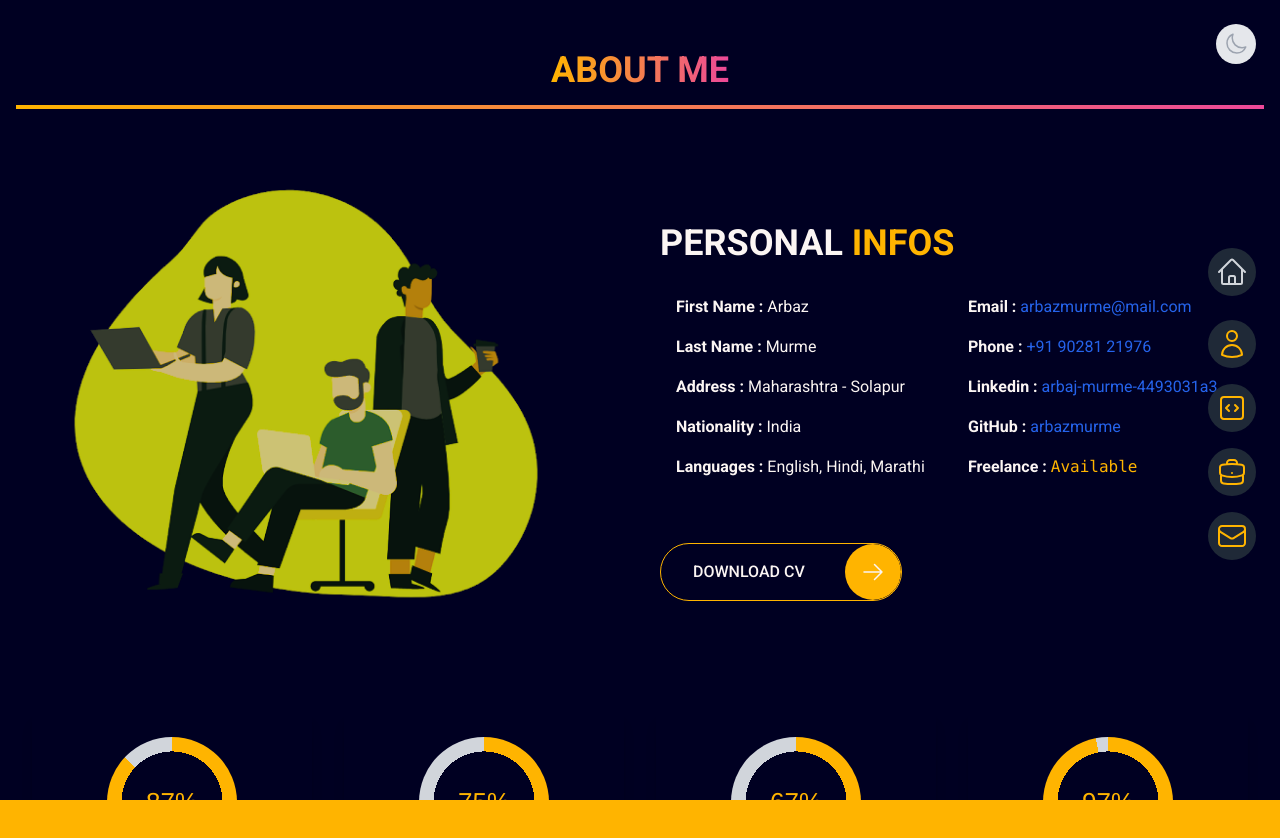
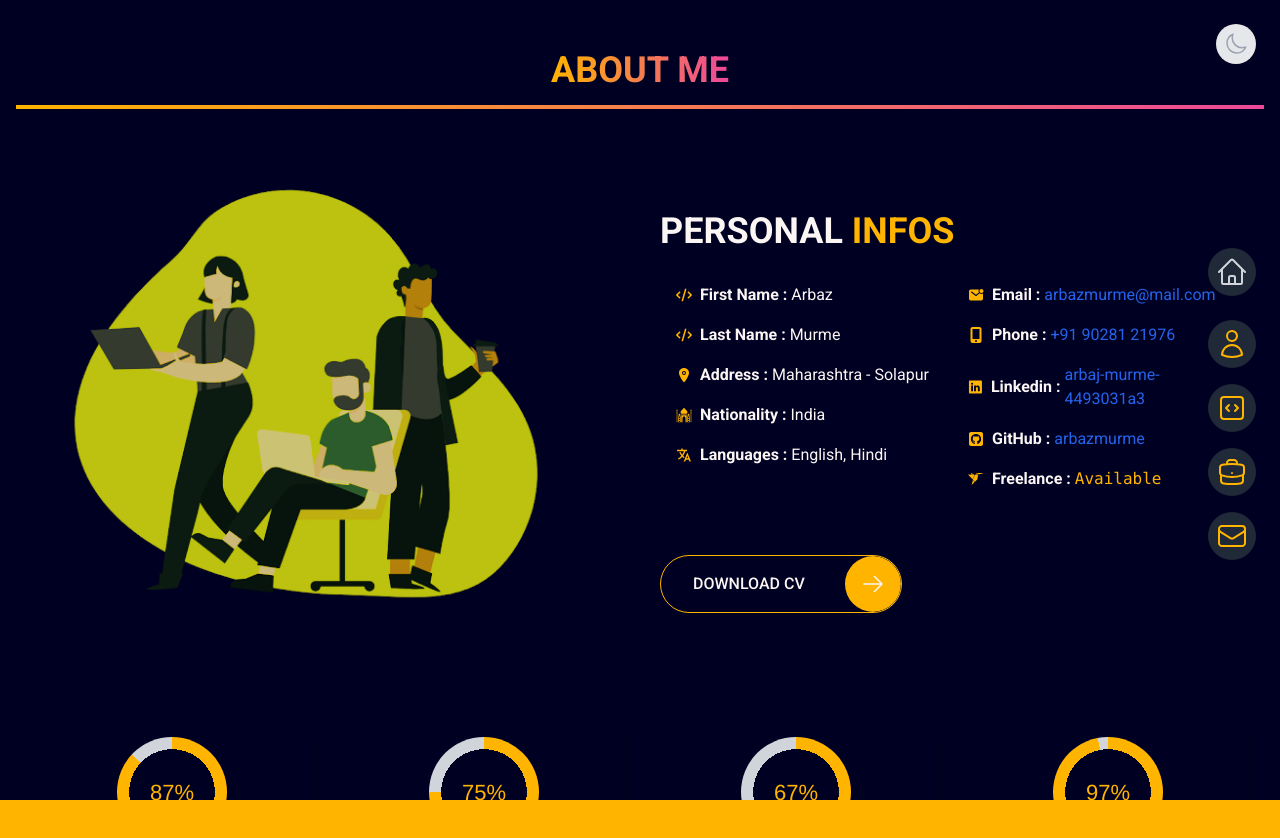
Before and after one commit to arbazmurme/arbazmurme, a Next.js app: page /about in a window 1280 px wide. Shown: the top 838 px of the page. Built offline with nearby package versions, Linux system fonts and the light colour scheme.

Commit message:
icone added

```diff
--- a/package.json
+++ b/package.json
@@ -15,6 +15,7 @@
     "particles.js": "^2.0.0",
     "react": "^18.3.1",
     "react-dom": "^18.3.1",
+    "react-icons": "^5.3.0",
     "react-type-animation": "^3.2.0",
     "three": "^0.168.0",
     "typewriter-effect": "^2.21.0"
--- a/src/common/progress-bar.css
+++ b/src/common/progress-bar.css
@@ -13,7 +13,7 @@
     --percentage: var(--value);
     --primary: #ffb400;
     --secondary: #D1D5DB;
-    --size: 130px;
+    --size: 110px;
     animation: progress 2s 0.5s forwards;
     width: var(--size);
     aspect-ratio: 1;
--- a/src/components/pages/About.jsx
+++ b/src/components/pages/About.jsx
@@ -1,21 +1,30 @@
-import { ArrowRightIcon, LinkIcon } from "@heroicons/react/24/outline";
+import { ArrowRightIcon } from "@heroicons/react/24/outline";
+import {
+  IoLocation,
+  IoLanguageSharp,
+  IoMailUnread,
+  IoLogoLinkedin,
+} from "react-icons/io5";
+import { FaCode, FaSquareGithub, FaMobileScreenButton } from "react-icons/fa6";
+import { GiIndianPalace } from "react-icons/gi";
+import { SiFreelancer } from "react-icons/si";
 import Image from "next/image";
 import Link from "next/link";
 import "../../common/progress-bar.css";
 const About = () => {
   return (
-    <div class="max-w-7xl mx-auto px-4">
-      <div class="mx-auto text-center mt-12">
-        <h1 class="text-4xl font-bold text-gray-900 leading-tight mb-2 pb-4 relative">
-          <span class="bg-clip-text text-transparent bg-gradient-to-r from-[#ffb400] to-pink-500">
-            ABOUT <span class="text-primary">ME</span>
+    <div className="max-w-7xl mx-auto px-4">
+      <div className="mx-auto text-center mt-12">
+        <h1 className="text-4xl font-bold text-gray-900 leading-tight mb-2 pb-4 relative">
+          <span className="bg-clip-text text-transparent bg-gradient-to-r from-[#ffb400] to-pink-500">
+            ABOUT <span className="text-primary">ME</span>
           </span>
-          <span class="absolute bottom-0 left-0 w-full h-1 bg-gradient-to-r from-[#ffb400] to-pink-500"></span>
+          <span className="absolute bottom-0 left-0 w-full h-1 bg-gradient-to-r from-[#ffb400] to-pink-500"></span>
         </h1>
       </div>
-      <div class="sm:flex items-center max-w-screen-xl">
-        <div class="sm:w-1/2 p-10">
-          <div class="image object-center text-center">
+      <div className="sm:flex items-center">
+        <div className="sm:w-1/2 p-10">
+          <div className="image object-center text-center">
             <Image
               height={500}
               width={500}
@@ -24,61 +33,71 @@ const About = () => {
             />
           </div>
         </div>
-        <div class="sm:w-1/2 p-5">
-          <h2 class="my-4 font-bold text-3xl sm:text-4xl uppercase">
-            personal <span class="text-[#ffb400]">infos</span>
+        <div className="sm:w-1/2 p-5">
+          <h2 className="my-4 font-bold text-3xl sm:text-4xl uppercase">
+            personal <span className="text-[#ffb400]">infos</span>
           </h2>
-          <div class="flex flex-col md:flex-row justify-between">
-            <div class="md:w-1/2 p-4">
-              <ul class="list-none">
-                <li class="mb-4 flex items-center">
+          <div className="flex flex-col md:flex-row justify-between">
+            <div className="md:w-1/2 p-4">
+              <ul className="list-none">
+                <li className="mb-4 flex items-center">
+                  <FaCode className="text-[#ffb400] mr-2"/>
                   <strong>First Name&nbsp;:&nbsp;</strong> Arbaz
                 </li>
-                <li class="mb-4 flex items-center">
+                <li className="mb-4 flex items-center">
+                  <FaCode className="text-[#ffb400] mr-2"/>
                   <strong>Last Name&nbsp;:&nbsp;</strong> Murme
                 </li>
-                <li class="mb-4 flex items-center">
+                <li className="mb-4 flex items-center">
+                  <IoLocation className="text-[#ffb400] mr-2"/>
                   <strong>Address&nbsp;:&nbsp;</strong> Maharashtra - Solapur
                 </li>
-                <li class="mb-4 flex items-center">
+                <li className="mb-4 flex items-center">
+                  <GiIndianPalace className="text-[#ffb400] mr-2"/>
                   <strong>Nationality&nbsp;:&nbsp;</strong> India
                 </li>
-                <li class="mb-4 flex items-center">
-                  <strong>Languages&nbsp;:&nbsp;</strong>English, Hindi, Marathi
+                <li className="mb-4 flex items-center">
+                  <IoLanguageSharp className="text-[#ffb400] mr-2"/>
+                  <strong>Languages&nbsp;:&nbsp;</strong>English, Hindi
                 </li>
               </ul>
             </div>
-            <div class="md:w-1/2 p-4">
-              <ul class="list-none">
-                <li class="mb-4 flex items-center">
+            <div className="md:w-1/2 p-4">
+              <ul className="list-none">
+                <li className="mb-4 flex items-center">
+                  <IoMailUnread className="text-[#ffb400] mr-2"/>
                   <strong>Email&nbsp;:&nbsp;</strong>
-                  <Link href={"arbazmurme@gamil.com"} class="text-blue-600">
+                  <Link href={"arbazmurme@gamil.com"} className="text-blue-600">
                     arbazmurme@mail.com
                   </Link>
                 </li>
-                <li class="mb-4 flex items-center">
+                <li className="mb-4 flex items-center">
+                  <FaMobileScreenButton className="text-[#ffb400] mr-2"/>
                   <strong>Phone&nbsp;:&nbsp;</strong>
-                  <a class="text-blue-600">+91 90281 21976</a>
+                  <a className="text-blue-600">+91 90281 21976</a>
                 </li>
-                <li class="mb-4 flex items-center">
+                <li className="mb-4 flex items-center">
+                  <IoLogoLinkedin className="text-[#ffb400] mr-2"/>
                   <strong>Linkedin&nbsp;:&nbsp;</strong>
                   <Link
                     href={"https://www.linkedin.com/in/arbaj-murme-4493031a3/"}
-                    class="text-blue-600"
+                    className="text-blue-600"
                   >
                     arbaj-murme-4493031a3
                   </Link>
                 </li>
-                <li class="mb-4 flex items-center">
+                <li className="mb-4 flex items-center">
+                  <FaSquareGithub className="text-[#ffb400] mr-2"/>
                   <strong>GitHub&nbsp;:&nbsp;</strong>
                   <Link
                     href={"https://github.com/arbazmurme"}
-                    class="text-blue-600"
+                    className="text-blue-600"
                   >
                     arbazmurme
                   </Link>
                 </li>
-                <li class="mb-4 flex items-center">
+                <li className="mb-4 flex items-center">
+                  <SiFreelancer className="text-[#ffb400] mr-2"/>
                   <strong>Freelance&nbsp;:&nbsp;</strong>{" "}
                   <samp className="text-[#ffb400]">Available</samp>
                 </li>
@@ -87,10 +106,10 @@ const About = () => {
           </div>
           <Link
             href="/arbaz-murme.pdf"
-            class="mt-8 relative group overflow-hidden font-medium inline-block rounded-full border border-[#ffb400] px-auto"
+            className="mt-8 relative group overflow-hidden font-medium inline-block rounded-full border border-[#ffb400] px-auto"
           >
-            <span class="absolute inset-0 bg-[#ffb400] transform translate-x-full transition-transform duration-300 ease-out group-hover:translate-x-0 opacity-90"></span>
-            <span class="relative flex items-center space-x-2">
+            <span className="absolute inset-0 bg-[#ffb400] transform translate-x-full transition-transform duration-300 ease-out group-hover:translate-x-0 opacity-90"></span>
+            <span className="relative flex items-center space-x-2">
               <span className="mx-8 uppercase">Download CV</span>
               <ArrowRightIcon className="h-14 w-14 bg-[#ffb400] rounded-full p-4" />
             </span>
@@ -99,7 +118,7 @@ const About = () => {
       </div>
 
       <div className="flex flex-wrap">
-        <div className="w-full md:w-1/4 p-4">
+        <div className="w-1/2 md:w-1/4 p-4">
           <div className=" shadow-lg rounded-lg p-6 text-center">
             <div
               role="progressbar"
@@ -114,7 +133,7 @@ const About = () => {
             <h3 className="text-lg font-bold">HTML 5</h3>
           </div>
         </div>
-        <div className="w-full md:w-1/4 p-4">
+        <div className="w-1/2 md:w-1/4 p-4">
           <div className="shadow-lg rounded-lg p-6 text-center">
             <div
               role="progressbar"
@@ -129,7 +148,7 @@ const About = () => {
             <h3 className="text-lg font-bold">CSS 3</h3>
           </div>
         </div>
-        <div className="w-full md:w-1/4 p-4">
+        <div className="w-1/2 md:w-1/4 p-4">
           <div className="m-auto shadow-lg rounded-lg p-6 text-center">
             <div
               role="progressbar"
@@ -144,7 +163,7 @@ const About = () => {
             <h3 className="text-lg font-bold   ">Bootstrap 5</h3>
           </div>
         </div>
-        <div className="w-full md:w-1/4 p-4">
+        <div className="w-1/2 md:w-1/4 p-4">
           <div className=" shadow-lg rounded-lg p-6">
             <div
               role="progressbar"
@@ -159,7 +178,7 @@ const About = () => {
             <h3 className="text-lg font-bold text-center">Tailwind CSS</h3>
           </div>
         </div>
-        <div className="w-full md:w-1/4 p-4">
+        <div className="w-1/2 md:w-1/4 p-4">
           <div className=" shadow-lg rounded-lg p-6 text-center">
             <div
               role="progressbar"
@@ -174,7 +193,7 @@ const About = () => {
             <h3 className="text-lg font-bold">React JSX</h3>
           </div>
         </div>
-        <div className="w-full md:w-1/4 p-4">
+        <div className="w-1/2 md:w-1/4 p-4">
           <div className=" shadow-lg rounded-lg p-6 text-center">
             <div
               role="progressbar"
@@ -189,7 +208,7 @@ const About = () => {
             <h3 className="text-lg font-bold">Next JSX</h3>
           </div>
         </div>
-        <div className="w-full md:w-1/4 p-4">
+        <div className="w-1/2 md:w-1/4 p-4">
           <div className=" shadow-lg rounded-lg p-6 text-center">
             <div
               role="progressbar"
@@ -204,7 +223,7 @@ const About = () => {
             <h3 className="text-lg font-bold">Node JS</h3>
           </div>
         </div>
-        <div className="w-full md:w-1/4 p-4">
+        <div className="w-1/2 md:w-1/4 p-4">
           <div className=" shadow-lg rounded-lg p-6 text-center">
             <div
               role="progressbar"
--- a/src/components/pages/HomePage.jsx
+++ b/src/components/pages/HomePage.jsx
@@ -52,10 +52,10 @@ const HomeDetails = () => {
           </p>
           <Link
             href="#_"
-            class="mt-8 relative group overflow-hidden font-medium inline-block rounded-full border border-[#ffb400] "
+            className="mt-8 relative group overflow-hidden font-medium inline-block rounded-full border border-[#ffb400] "
           >
-            <span class="absolute inset-0 bg-[#ffb400] transform translate-x-full transition-transform duration-300 ease-out group-hover:translate-x-0 opacity-90"></span>
-            <span class="relative flex items-center space-x-2">
+            <span className="absolute inset-0 bg-[#ffb400] transform translate-x-full transition-transform duration-300 ease-out group-hover:translate-x-0 opacity-90"></span>
+            <span className="relative flex items-center space-x-2">
               <span className="mx-8 uppercase">More about me</span>
               <ArrowRightIcon className="h-14 w-14 bg-[#ffb400] rounded-full p-4" />
             </span>
```
Also changed, not shown: 1 other file (tests, documents, lock files or other folders).
